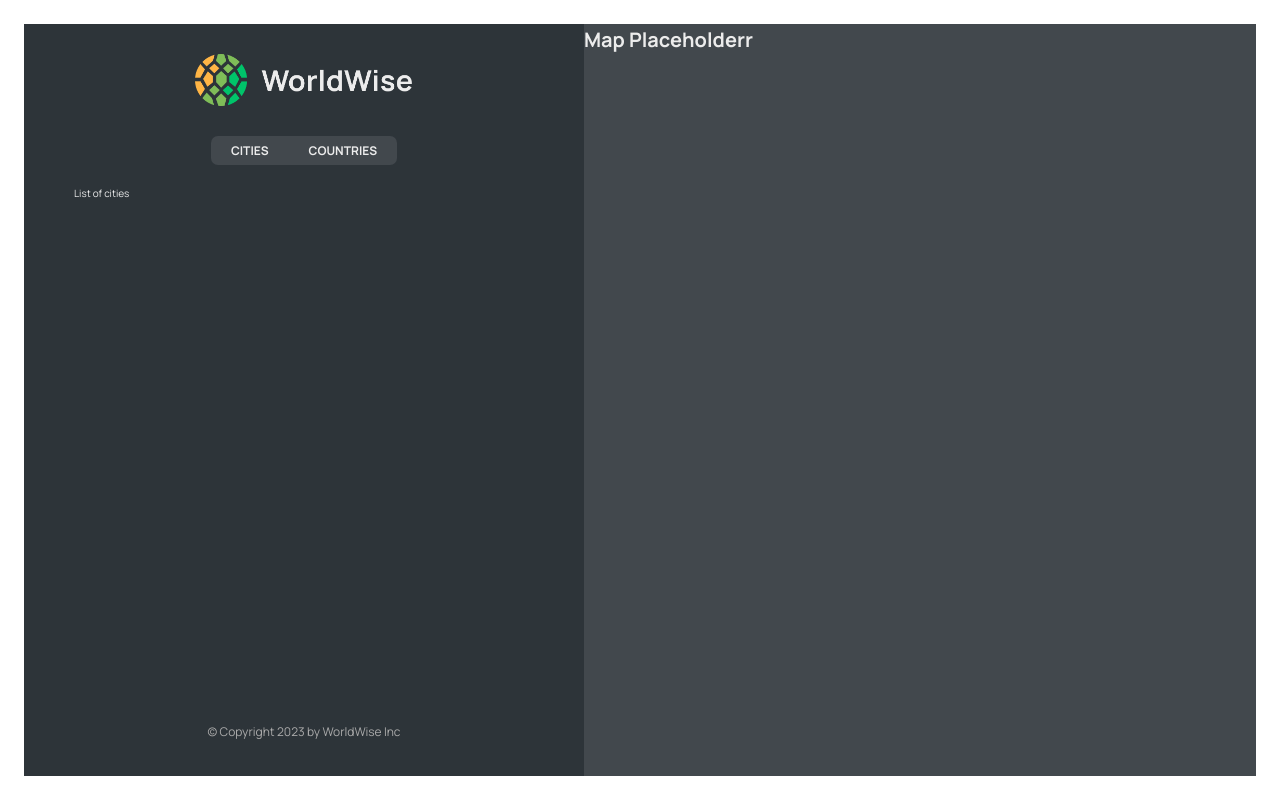
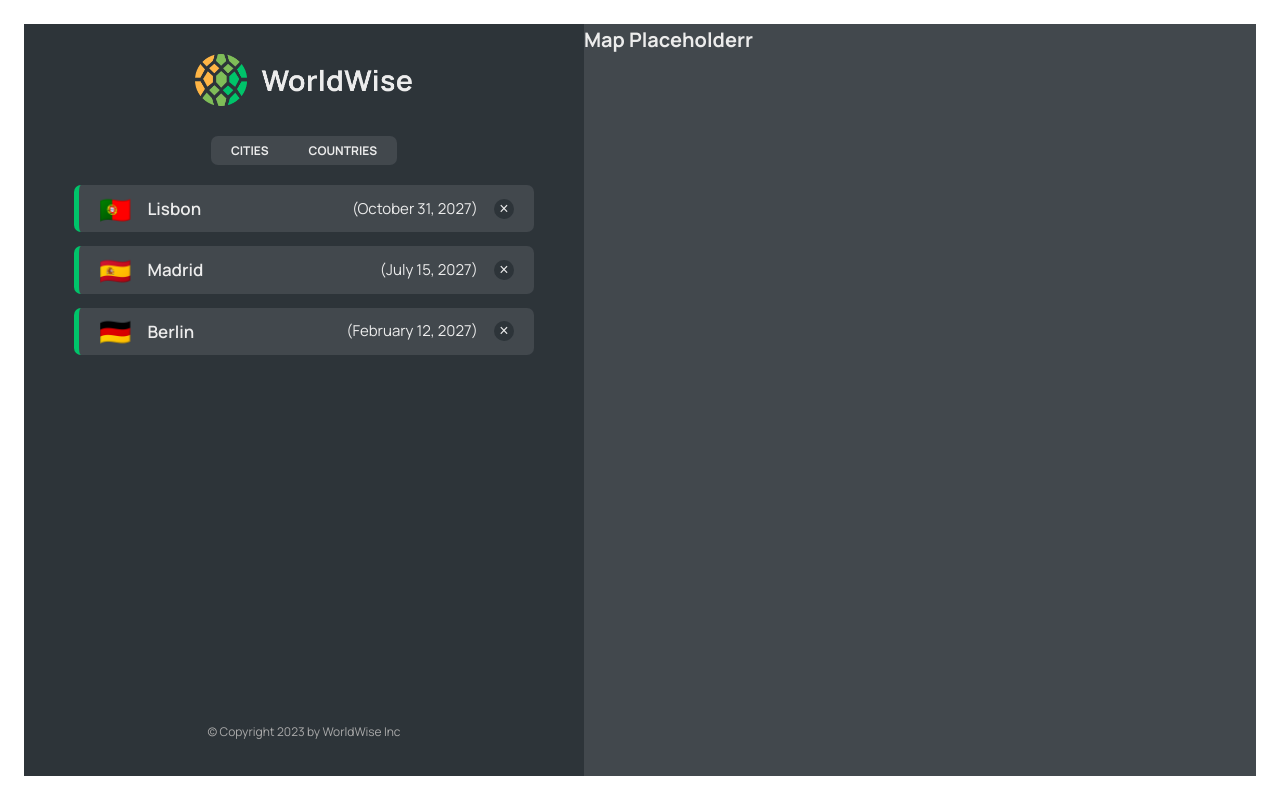
Before and after one commit to farhanahmedhasan/worldwisy, a React (Vite) app: page /app in a window 1280 px wide. Built offline with nearby package versions, Linux system fonts and the light colour scheme; data requests are answered from the project's data file; the HTML template or start-up script is replaced by a standard one.

Commit message:
added-cities-from-fake-api-and-added-related-components

```diff
--- a/package.json
+++ b/package.json
@@ -8,7 +8,7 @@
     "build": "vite build",
     "lint": "eslint . --ext js,jsx --report-unused-disable-directives --max-warnings 0",
     "preview": "vite preview",
-    "server": "json-server --watch data/cities.json --port 3001 -delay 800"
+    "server": "json-server --watch data/cities.json --port 3001 --delay 800"
   },
   "dependencies": {
     "@typescript-eslint/eslint-plugin": "^6.6.0",
--- a/src/App.jsx
+++ b/src/App.jsx
@@ -14,7 +14,7 @@
 const BASE_URL = "http://localhost:3001"
 
 export default function App() {
-    const [cities, setCities] = useState({})
+    const [cities, setCities] = useState([])
     const [isLoading, setIsLoading] = useState(false)
 
     useEffect(() => {
@@ -43,7 +43,7 @@
                 <Route path="/login" element={<Login />} />
                 <Route path="/app" element={<AppLayout />}>
                     <Route index element={<CityList cities={cities} isLoading={isLoading} />} />
-                    <Route path="cities" element={<CityList />} />
+                    <Route path="cities" element={<CityList cities={cities} isLoading={isLoading} />} />
                     <Route path="countries" element={<p>List of countries</p>} />
                     <Route path="form" element={<form>Just a form</form>} />
                 </Route>
--- /dev/null
+++ b/src/components/auth/cityList/CityItem.jsx
@@ -0,0 +1,17 @@
+import { formatDate } from "../../../utils/helpers.js"
+import styles from "./CityItem.module.css"
+import React from "react"
+
+export default function CityItem({ city }) {
+    const { emoji, cityName, date } = city
+    return (
+        <li className={styles.cityItem}>
+            <span className={styles.emoji}>{emoji}</span>
+            <h3 className={styles.name}>{cityName}</h3>
+            <time className={styles.date}>({formatDate(date)})</time>
+            <button className={styles.deleteBtn} type="button">
+                &times;
+            </button>
+        </li>
+    )
+}
--- /dev/null
+++ b/src/components/auth/cityList/CityItem.module.css
@@ -0,0 +1,54 @@
+.cityItem,
+.cityItem:link,
+.cityItem:visited {
+    display: flex;
+    gap: 1.6rem;
+    align-items: center;
+
+    background-color: var(--color-dark--2);
+    border-radius: 7px;
+    padding: 1rem 2rem;
+    border-left: 5px solid var(--color-brand--2);
+    cursor: pointer;
+
+    color: inherit;
+    text-decoration: none;
+}
+
+.cityItem--active {
+    border: 2px solid var(--color-brand--2);
+    border-left: 5px solid var(--color-brand--2);
+}
+
+.emoji {
+    font-size: 2.6rem;
+    line-height: 1;
+}
+
+.name {
+    font-size: 1.7rem;
+    font-weight: 600;
+    margin-right: auto;
+}
+
+.date {
+    font-size: 1.5rem;
+}
+
+.deleteBtn {
+    height: 2rem;
+    aspect-ratio: 1;
+    border-radius: 50%;
+    border: none;
+    background-color: var(--color-dark--1);
+    color: var(--color-light--2);
+    font-size: 1.6rem;
+    font-weight: 400;
+    cursor: pointer;
+    transition: all 0.2s;
+}
+
+.deleteBtn:hover {
+    background-color: var(--color-brand--1);
+    color: var(--color-dark--1);
+}
--- a/src/components/auth/cityList/CityList.jsx
+++ b/src/components/auth/cityList/CityList.jsx
@@ -2,10 +2,23 @@
 import styles from "./CityList.module.css"
 
 import React from "react"
+import CityItem from "./CityItem.jsx"
+import Message from "../../../pages/shared/message/Message.jsx"
 
 export default function CityList({ cities, isLoading }) {
     if (isLoading) {
         return <Spinner />
     }
-    return <ul className={styles.cityList}>List of cities</ul>
+
+    if (!cities.length) {
+        return <Message message="Add your first city by clicking on a city on the map" />
+    }
+
+    return (
+        <ul className={styles.cityList}>
+            {cities.map((city) => (
+                <CityItem key={city.id} city={city} />
+            ))}
+        </ul>
+    )
 }
--- /dev/null
+++ b/src/pages/shared/message/Message.jsx
@@ -0,0 +1,11 @@
+import styles from "./Message.module.css"
+
+function Message({ message }) {
+    return (
+        <p className={styles.message}>
+            <span role="img">👋</span> {message}
+        </p>
+    )
+}
+
+export default Message
--- /dev/null
+++ b/src/pages/shared/message/Message.module.css
@@ -0,0 +1,7 @@
+.message {
+    text-align: center;
+    font-size: 1.8rem;
+    width: 80%;
+    margin: 2rem auto;
+    font-weight: 600;
+}
--- /dev/null
+++ b/src/utils/helpers.js
@@ -0,0 +1,7 @@
+export function formatDate(date) {
+    return new Intl.DateTimeFormat("en", {
+        day: "numeric",
+        month: "long",
+        year: "numeric"
+    }).format(new Date(date))
+}
```
